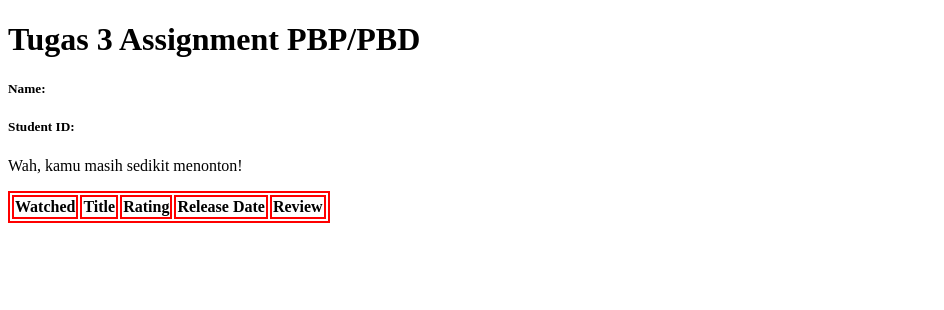
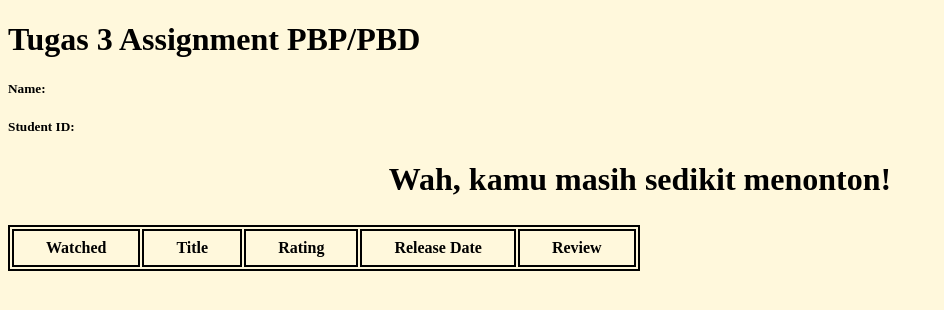
Before and after one commit to Emilicos/Tugas2_PBP, a Django app: template mywatchlist/templates/mywatchlist.html in a window 1280 px wide. Shown: the top 310 px of the page, without its empty margins (0-944 px from the left). Run offline with Django 4.2, Linux system fonts and the light colour scheme; the template is opened without the code that fills it, so the values that code supplies are empty.

Commit message:
finish tugas 3

```diff
--- a/mywatchlist/templates/mywatchlist.html
+++ b/mywatchlist/templates/mywatchlist.html
@@ -11,9 +11,9 @@
   <p> {{student_id}} </p>
 
   {% if movies_watched %}
-    <p> Selamat, kamu sudah banyak menonton! </p>
+    <h2> Selamat, kamu sudah banyak menonton! </h2>
   {% else %}
-    <p> Wah, kamu masih sedikit menonton! </p>
+    <h2> Wah, kamu masih sedikit menonton! </h2>
   {% endif %}
 
   <table>
@@ -26,7 +26,7 @@
     </tr>
     {% comment %} Add the data below this line {% endcomment %}
     {% for item in mywatchlist %}
-      <tr>
+      <tr class = "nobold">
         <th>{{item.watched}}</th>
         <th>{{item.title}}</th>
         <th>{{item.rating}}</th>
--- a/static/css/style.css
+++ b/static/css/style.css
@@ -1,7 +1,18 @@
+body{
+    background-color:cornsilk;
+}
+
 table{
-    border: 2px solid red;
+    border: 2px solid black;
 }
 
 tr, th {
-    border: 2px solid red;
+    border: 2px solid black;
+    padding: 0.5em 2em;
 }
+
+h2{
+    font-size: 2rem;
+    font-weight: bold;
+    text-align: center;
+}
```
Also changed, not shown: 1 other file.
